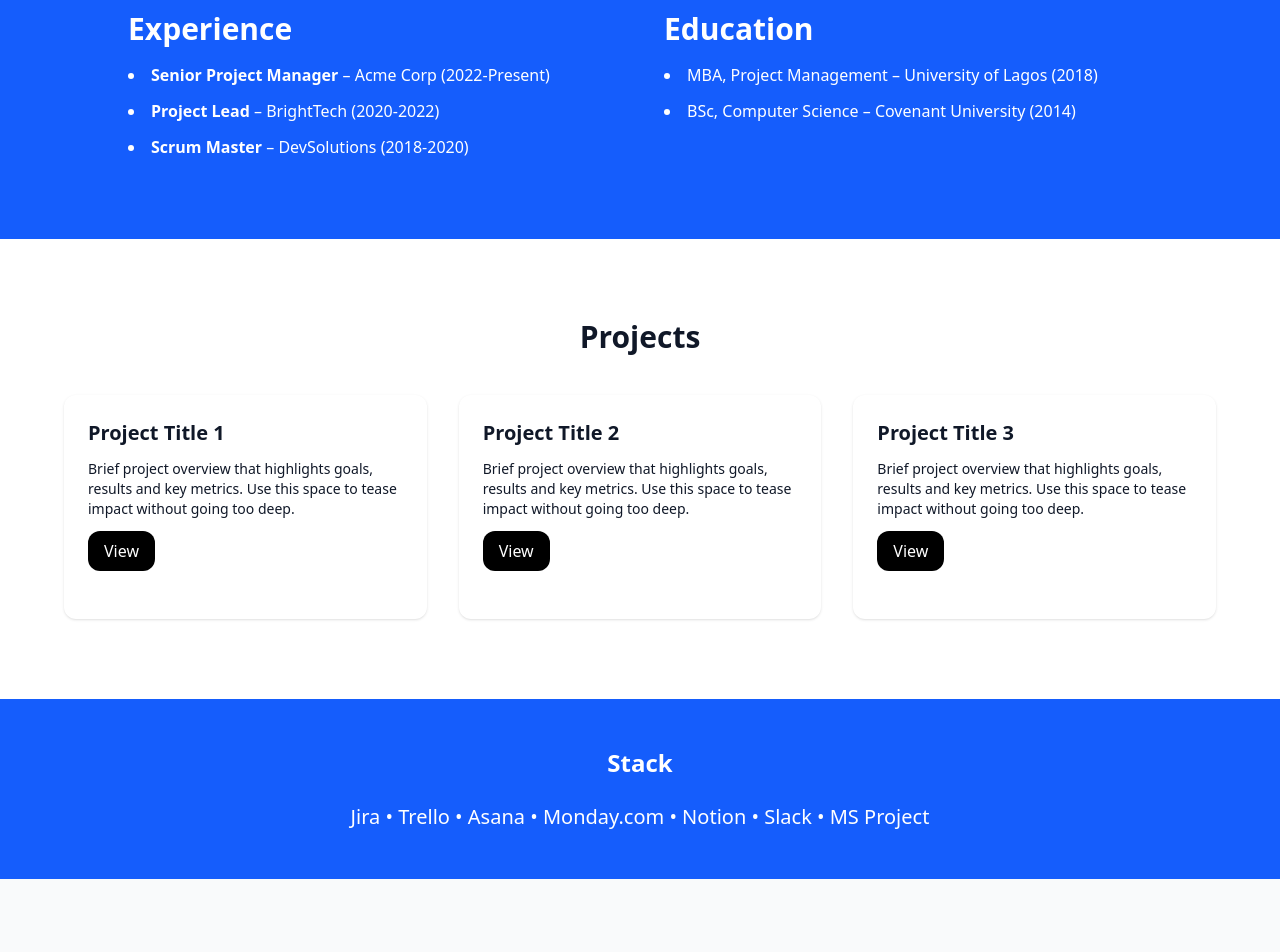
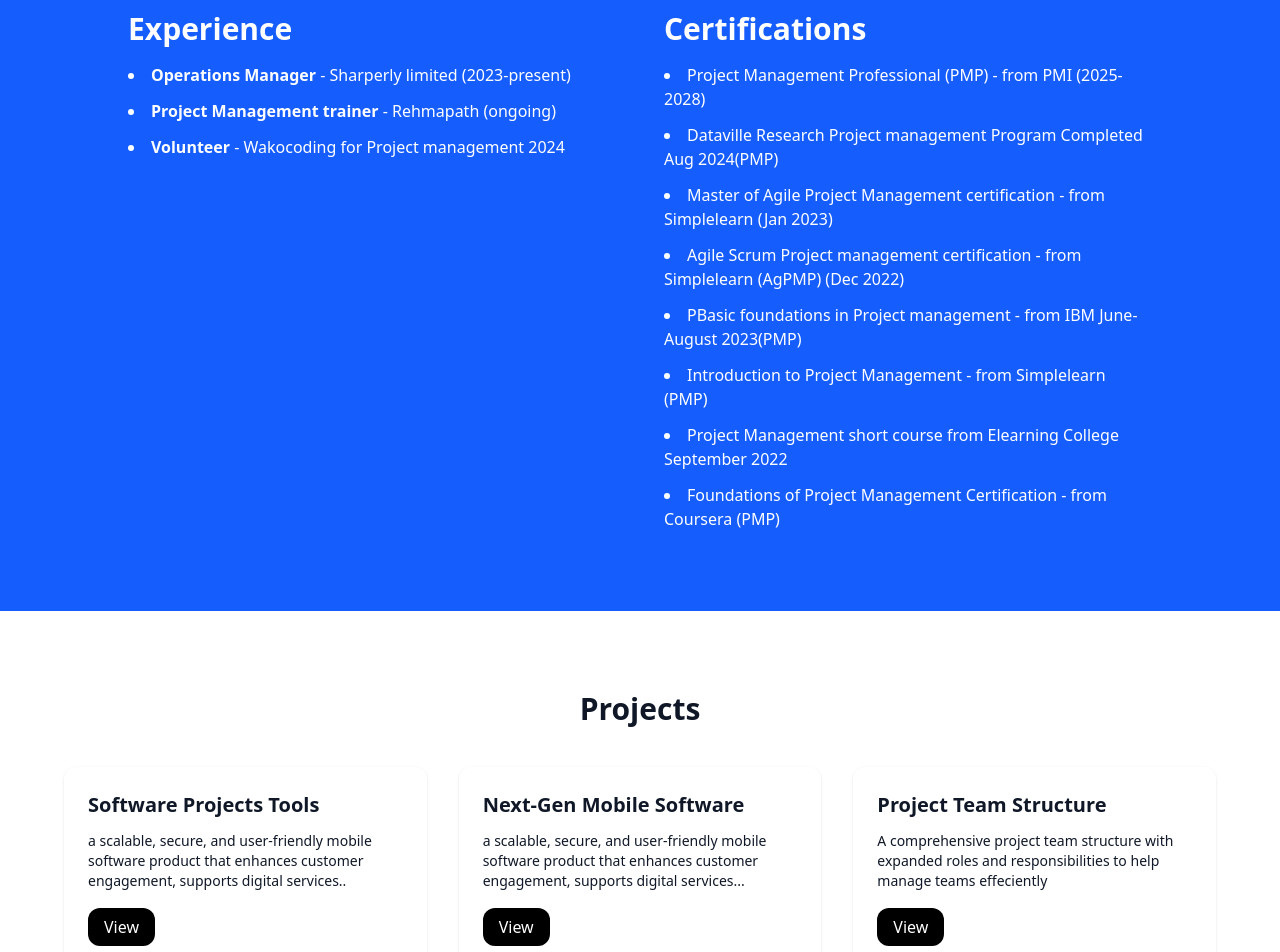
Before and after one commit to lilprof01/Graced, a React (Vite) app: page / in a window 1280 px wide. Shown: the part 1360-2312 px from the top of the page. Built offline with nearby package versions, Linux system fonts and the light colour scheme.

Commit message:
project completed

```diff
--- a/src/Components/Main/Exp.tsx
+++ b/src/Components/Main/Exp.tsx
@@ -1,8 +1,7 @@
-import {motion} from 'framer-motion';
-import sectionFade from '../../Constants/Fade';
+import { motion } from "framer-motion";
+import sectionFade from "../../Constants/Fade";
 
 const Experience = () => {
-
   return (
     <motion.section
       id="experience"
@@ -17,27 +16,54 @@ const Experience = () => {
           <h2 className="text-3xl font-bold mb-4">Experience</h2>
           <ul className="space-y-3 list-disc list-inside text-base">
             <li>
-                <strong>Senior Project Manager</strong> – Acme Corp
-                (2022-Present)
+              <strong>Operations Manager</strong> - Sharperly limited
+              (2023-present)
             </li>
             <li>
-                <strong>Project Lead</strong> – BrightTech (2020-2022)
+              <strong>Project Management trainer</strong> - Rehmapath (ongoing)
             </li>
             <li>
-                <strong>Scrum Master</strong> – DevSolutions (2018-2020)
+              <strong>Volunteer</strong> - Wakocoding for Project management
+              2024
             </li>
           </ul>
         </div>
         <div>
-            <h2 className="text-3xl font-bold mb-4">Education</h2>
+          <h2 className="text-3xl font-bold mb-4">Certifications</h2>
           <ul className="space-y-3 list-disc list-inside text-base">
-              <li>MBA, Project Management – University of Lagos (2018)</li>
-              <li>BSc, Computer Science – Covenant University (2014)</li>
+            <li>
+              Project Management Professional (PMP) - from PMI (2025-2028)
+            </li>
+            <li>
+              Dataville Research Project management Program Completed Aug
+              2024(PMP)
+            </li>
+            <li>
+              Master of Agile Project Management certification - from
+              Simplelearn (Jan 2023)
+            </li>
+            <li>
+              Agile Scrum Project management certification - from Simplelearn
+              (AgPMP) (Dec 2022)
+            </li>
+            <li>
+              PBasic foundations in Project management - from IBM June-August
+              2023(PMP)
+            </li>
+            <li>Introduction to Project Management - from Simplelearn (PMP)</li>
+            <li>
+              Project Management short course from Elearning
+              College September 2022
+            </li>
+            <li>
+              Foundations of Project Management Certification - from Coursera
+              (PMP)
+            </li>
           </ul>
         </div>
       </div>
     </motion.section>
-  )
-}
+  );
+};
 
-export default Experience
+export default Experience;
--- a/src/Components/Main/Projects.tsx
+++ b/src/Components/Main/Projects.tsx
@@ -2,39 +2,72 @@ import { motion } from "framer-motion";
 import sectionFade from "@/Constants/Fade";
 
 const Projects = () => {
+  const projects = [
+    {
+      title: "Software Projects Tools",
+      description:
+        "a scalable, secure, and user-friendly mobile software product that enhances customer engagement, supports digital services..",
+
+      link: "https://docs.google.com/spreadsheets/d/1bJZAP_hXS6tHRvTzQbGjinhKE20HXghV/edit",
+    },
+    {
+      title: "Next-Gen Mobile Software",
+      description:
+        "a scalable, secure, and user-friendly mobile software product that enhances customer engagement, supports digital services...",
+      link: "https://docs.google.com/document/d/1ZG8QcbLsWnSHD4l0AbEZF0pagWNMFqFcTSxLKzLthpc/edit?tab=t.0",
+    },
+    {
+      title: "Project Team Structure",
+      description:
+        "A comprehensive project team structure with expanded roles and responsibilities to help manage teams effeciently",
+      link: "https://docs.google.com/document/d/1jSMw_GkI1ILQpewBohDp3pIEYbvN2C1Juf3LBYmHEQM/edit?tab=t.0#heading=h.fsq8o6ssel7a",
+    },
+  ];
   return (
-    <motion.section id="projects" className="py-20 px-6">
+    <motion.section
+      variants={sectionFade}
+      initial="hidden"
+      whileInView="visible"
+      viewport={{ once: true }}
+      id="projects"
+      className="py-20 px-6"
+    >
       <h2 className="text-3xl font-bold mb-10 text-center">Projects</h2>
       <div className="grid md:grid-cols-3 gap-8 max-w-6xl mx-auto">
-        {Array.from({ length: 3 }).map((_, i) => (
+        {projects.map((project, i) => (
           <motion.div
             key={i}
             className="relative h-56 rounded-xl flex flex-col justify-between overflow-hidden transition-transform duration-300 group shadow-sm dark:shadow-blue-600"
             style={{ cursor: "default" }}
-            variants={sectionFade}
-            initial="hidden"
-            whileInView="visible"
-            viewport={{ once: true }}
           >
             <span className="absolute inset-0 rounded-xl bg-black opacity-0 group-hover:opacity-70 dark:group-hover:opacity-100 dark:group-hover:bg-blue-600 transition-opacity duration-300 ease-in-out" />
             <div className="relative p-6 space-y-3 text-gray-900 dark:text-white group-hover:text-white transition-colors">
               <h3 className="text-xl font-semibold transition-colors">
-                Project Title {i + 1}
+                {project.title}
               </h3>
-              <p className="text-sm line-clamp-3">
-                Brief project overview that highlights goals, results and key
-                metrics. Use this space to tease impact without going too deep.
-              </p>
-              <button
-                className="bg-black dark:bg-blue-600 rounded-xl text-white group-hover:bg-white group-hover:text-black transition-colors px-4 py-2 cursor-pointer"
-                rel="noreferrer"
-                onClick={(e: any) => e.preventDefault()}
+              <p className="text-sm line-clamp-3 mb-6">{project.description}</p>
+              <a
+                target="_blank"
+                href={project.link}
+                className="bg-black dark:bg-blue-600 rounded-xl text-white group-hover:bg-white group-hover:text-black transition-colors px-4 py-2 cursor-pointer hover:scale-105"
               >
                 View
-              </button>
+              </a>
             </div>
           </motion.div>
         ))}
+      </div>
+
+      <div className="h-[20vh] flex justify-center items-center">
+        <div className="sm:w-1/3 p-5 flex justify-center items-center">
+          <a
+            href="https://princessebele.my.canva.site/black-aesthethic-education-online-portfolio"
+            target="_blank"
+            className="px-6 py-2 bg-primary rounded-xl cursor-pointer hover:scale-105 transition-all duration-300 ease-in-out"
+          >
+            See More
+          </a>
+        </div>
       </div>
     </motion.section>
   );
--- a/src/Components/UI/Footer.tsx
+++ b/src/Components/UI/Footer.tsx
@@ -14,14 +14,14 @@ const Footer = () => {
             </p>
             <div className="flex gap-6 justify-center md:justify-start">
               <a
-                href="mailto:hello@example.com"
+                href="mailto:princess.ebele@gmail.com"
                 aria-label="Email"
                 className="hover:opacity-80"
               >
                 <Mail size={20} />
               </a>
               <a
-                href="https://github.com/username"
+                href="https://x.com/pretttyebi"
                 target="_blank"
                 rel="noopener noreferrer"
                 aria-label="GitHub"
@@ -30,7 +30,7 @@ const Footer = () => {
                 <Twitter size={20} />
               </a>
               <a
-                href="https://linkedin.com/in/username"
+                href="https://linkedin.com/in/princessebele"
                 target="_blank"
                 rel="noopener noreferrer"
                 aria-label="LinkedIn"
```
Lines whose indentation alone changed are shown as unchanged.
